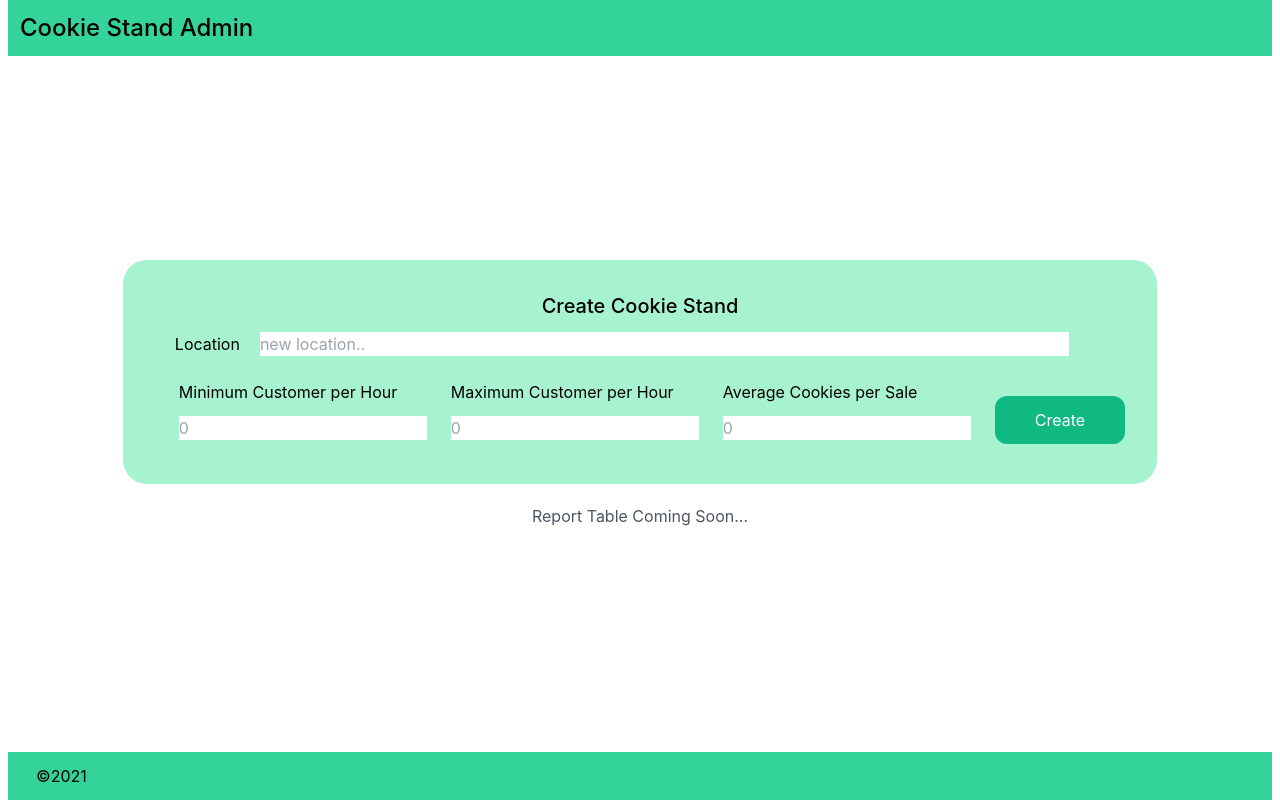
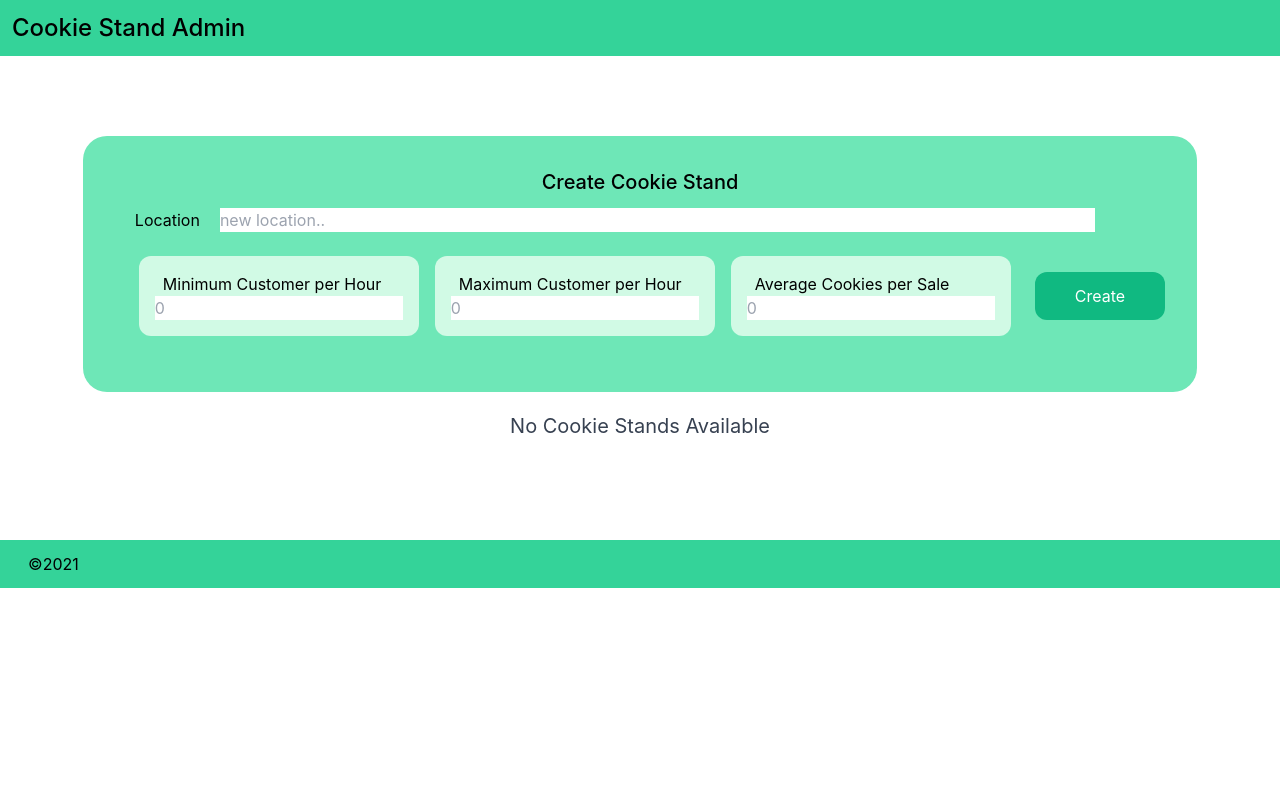
Before and after one commit to nooromari/cookie-stand-admin, a Next.js app: page / in a window 1280 px wide. Built offline with nearby package versions, Linux system fonts and the light colour scheme.

Commit message:
start lab38

```diff
--- /dev/null
+++ b/components/CookieStandAdmin.js
@@ -0,0 +1,20 @@
+import Head1 from './Head'
+import Header from './Header'
+import Footer from './Footer'
+import Main from './Main'
+
+function CookieStandAdmin(){
+    return(
+    <div >
+      <Head1 title='Cookie Stand Admin' />
+
+      <Header />
+
+      <Main />
+
+      <Footer/>
+    </div>
+    )
+}
+
+export default CookieStandAdmin;
--- /dev/null
+++ b/components/CreateForm.js
@@ -0,0 +1,27 @@
+
+function CreateForm({onCreate, stand}){
+    return(
+        <form onSubmit={onCreate} className='bg-green-300 p-8 rounded-3xl ' >
+                <h2 className='font-medium text-center pb-3 text-xl' >Create Cookie Stand</h2>
+                <label className='px-5' >Location</label>
+                <input className="w-10/12" placeholder={stand.location}  type="text" id = 'location' /> <br/>
+                <div className='grid grid-cols-3 p-4 float-left' >
+                    <div className='bg-green-100 p-4 rounded-xl m-2'>
+                        <label className='p-2'>Minimum Customer per Hour</label><br/>
+                        <input className='w-full'  placeholder={stand.min} name="min" type="number" id = 'min' />
+                    </div>
+                    <div className='bg-green-100 p-4 rounded-xl m-2' >
+                        <label className='p-2' >Maximum Customer per Hour</label><br/>
+                        <input className='w-full'  placeholder={stand.max} name="max" type="number" id = 'max' />
+                    </div>
+                    <div className='bg-green-100 p-4 rounded-xl m-2' >
+                        <label  className='p-2'>Average Cookies per Sale </label><br/>
+                        <input className='w-full'  placeholder={stand.avg} name="avg" type="number" id = 'avg' />
+                    </div>
+                </div>
+                <button className='text-white mt-10 bg-green-500 px-10 py-3 rounded-xl hover:text-green-600 hover:bg-green-100 ' type='submit' >Create</button>
+        </form>
+    )
+}
+
+export default CreateForm;
--- a/components/Main.js
+++ b/components/Main.js
@@ -1,7 +1,7 @@
 import React, { useEffect } from 'react';
 import styles from '../styles/Home.module.css'
-import Stand from './Stand';
-
+import ReportTable from './ReportTable';
+import CreateForm from './CreateForm';
 
 function Main(){
 
@@ -14,7 +14,7 @@ function Main(){
 
     })
 
-    const handelSubmit = (e) =>{
+    const onCreate = (e) =>{
         e.preventDefault()
                 setStand({
                     location :e.target.location.value,
@@ -28,23 +28,9 @@ function Main(){
     return(
         <main className={styles.main}>
 
-            <form onSubmit={handelSubmit} className='bg-green-200 p-8 rounded-3xl ' >
-                <h2 className='font-medium text-center pb-3 text-xl' >Create Cookie Stand</h2>
-                <label className='px-5' >Location</label>
-                <input className="w-10/12" placeholder={stand.location}  type="text" id = 'location' /> <br/>
-                <div className='grid grid-cols-3 p-3 float-left' >
-                    <label className='p-3' >Minimum Customer per Hour</label>
-                    <label className='p-3' >Maximum Customer per Hour</label>
-                    <label className='p-3' >Average Cookies per Sale </label>
+            <CreateForm onCreate={onCreate} stand={stand}/>
 
-                    <input className=' mx-3' placeholder={stand.min} name="min" type="number" id = 'min' />
-                    <input className=' mx-3' placeholder={stand.max} name="max" type="number" id = 'max' />
-                    <input className=' mx-3' placeholder={stand.avg} name="avg" type="number" id = 'avg' />
-                </div>
-                <button className='text-white mt-10 bg-green-500 px-10 py-3 rounded-xl hover:text-green-600 hover:bg-green-100 ' type='submit' >Create</button>
-            </form>
-            <p className='m-5 text-gray-600' >Report Table Coming Soon... </p>
-            <Stand stand={stand} />
+            <ReportTable stand={stand} />
       </main>
     )
 }
--- /dev/null
+++ b/components/ReportTable.js
@@ -0,0 +1,20 @@
+
+function ReportTable({stand}){
+
+    if (stand.condition) {
+        return (
+            <p className='m-2 text-gray-600' >
+                <span>location : {stand.location} </span>,
+                <span>min : {stand.min} </span>,
+                <span>max : {stand.max} </span>,
+                <span>avg : {stand.avg} </span>
+             </p>
+        )
+    } else {
+        return (
+            <p className='m-5 text-gray-700 text-xl' >No Cookie Stands Available</p>
+        )
+    }
+}
+
+export default ReportTable;
--- a/components/Stand.js
+++ /dev/null
@@ -1,17 +0,0 @@
-import If from "./If"
-
-function Stand({stand}){
-
-    return(
-        <If condition={stand.condition} >
-            <p className='m-2 text-gray-600' >
-                <span>location : {stand.location} </span>,
-                <span>min : {stand.min} </span>,
-                <span>max : {stand.max} </span>,
-                <span>avg : {stand.avg} </span>
-            </p>
-        </If>
-    )
-}
-
-export default Stand
--- a/pages/index.js
+++ b/pages/index.js
@@ -1,21 +1,10 @@
 import Image from 'next/image'
 import styles from '../styles/Home.module.css'
-import Head1 from '../components/Head'
-import Header from '../components/Header'
-import Footer from '../components/Footer'
-import Main from '../components/Main'
+import CookieStandAdmin from '../components/CookieStandAdmin'
 
 
 export default function Home() {
   return (
-    <div className={styles.container}>
-      <Head1 title='Cookie Stand Admin' />
-
-      <Header />
-
-      <Main />
-
-      <Footer/>
-    </div>
+    <CookieStandAdmin />
   )
 }
```
Also changed, not shown: 1 other file (tests, documents, lock files or other folders).
